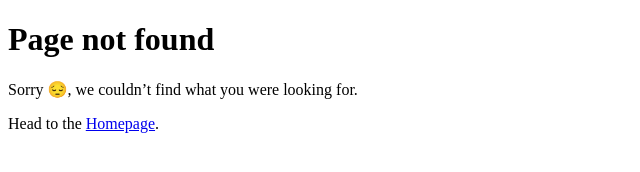
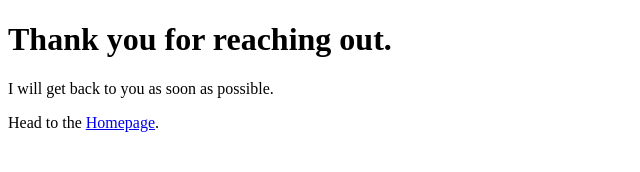
Before and after one commit to martensc/martensc.github.io, a Gatsby site: page /thank-you in a window 1280 px wide. Before the commit this address had no page. Shown: the whole page, without its empty margins (0-640 px from the left). Built offline with nearby package versions, Linux system fonts and the light colour scheme; Gatsby itself is replaced by a stand-in of ours.

Commit message:
Added thank you page

```diff
--- a/src/pages/contact.js
+++ b/src/pages/contact.js
@@ -46,4 +46,4 @@ const ContactPage = () => {
 
 export default ContactPage
 
-export const Head = () => <title>Carl Martens | Designer and Front-end Developer</title>
+export const Head = () => <title>Carl Martens | Contact</title>
--- /dev/null
+++ b/src/pages/thank-you.js
@@ -0,0 +1,20 @@
+import * as React from "react"
+import { Link } from "gatsby"
+
+const ThanksPage = () => {
+  return (
+    <main className="main container">
+      <div className="content">
+        <h1 >Thank you for reaching out.</h1>
+        <p className="lede">
+        I will get back to you as soon as possible.
+        </p>
+        <p>Head to the <Link to="/">Homepage</Link>.</p>
+      </div>
+    </main>
+  )
+}
+
+export default ThanksPage
+
+export const Head = () => <title>Carl Martens | Thank You</title>
```
